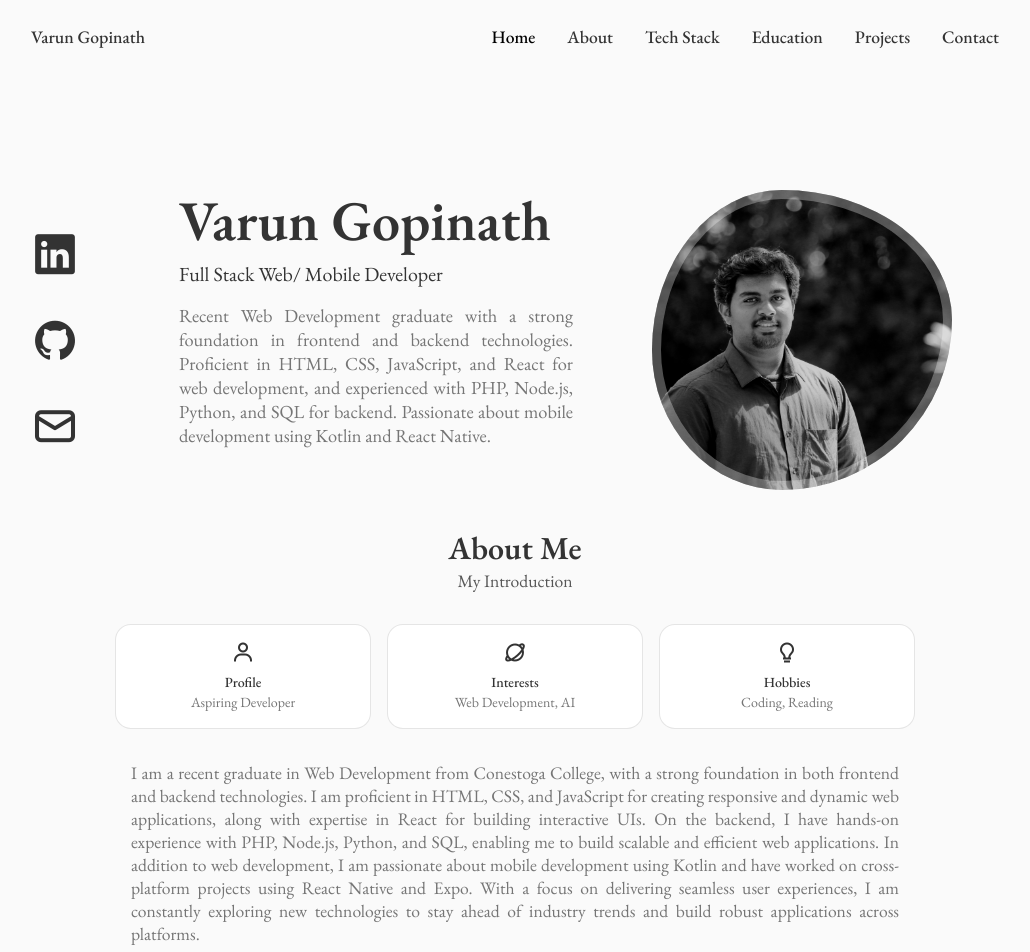
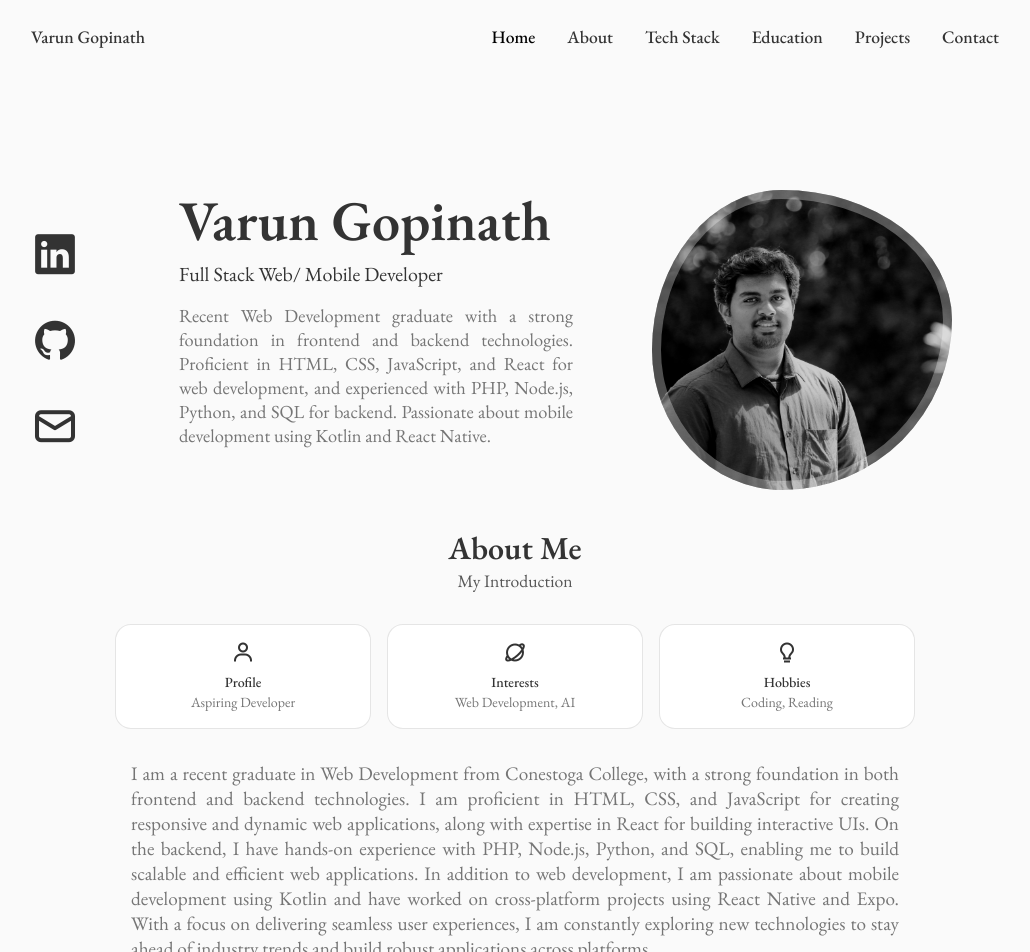
Before and after one commit to varungnathan/varun-gopinath-portfolio, a React (Create React App) app: page / in a window 1280 px wide. Shown: the top 952 px of the page, without its empty margins (125-1155 px from the left). Built offline with nearby package versions, Linux system fonts and the light colour scheme.

Commit message:
Add fade-in animation to body and About component for improved user experience

```diff
--- a/src/App.css
+++ b/src/App.css
@@ -87,6 +87,14 @@ textarea {
 body {
   background-color: var(--body-color);
   color: var(--text-color);
+  opacity: 0;
+  animation: fadeIn 2s forwards;
+}
+
+@keyframes fadeIn {
+  to {
+    opacity: 1;
+  }
 }
 
 h1,
--- a/src/components/about/about.css
+++ b/src/components/about/about.css
@@ -19,9 +19,17 @@
 
 .about__description {
   text-align: justify;
-  font-size: 1.1rem;
+  font-size: 1.2rem;
   margin: var(--mb-2) auto;
   padding: 0 1rem;
+  opacity: 0;
+  animation: fadeIn 2s forwards;
+}
+
+@keyframes fadeIn {
+  to {
+    opacity: 1;
+  }
 }
 
 .button--flex {
```
